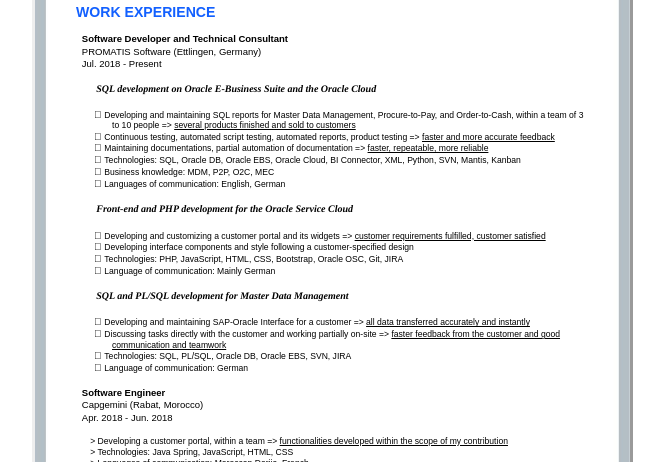
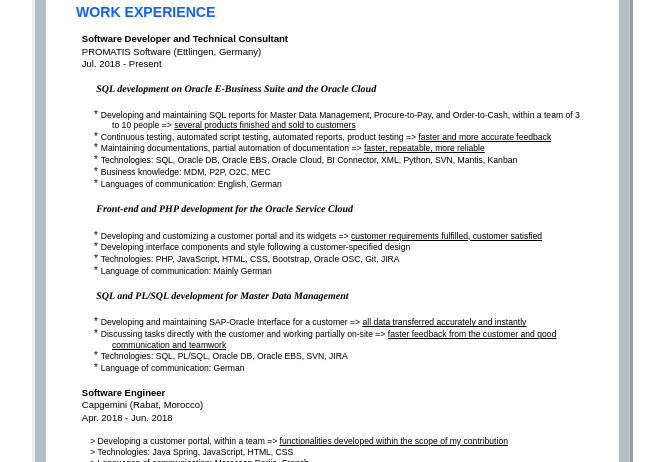
Before and after one commit to maurusian/maurusian.github.io, a Jekyll site: the page cv/index.html, which Jekyll copies as it is, in a window 1280 px wide. Shown: the part 242-704 px from the top of the page, without its empty margins (311-975 px from the left). Built offline with Jekyll 4.4.1, drawn with Linux system fonts in a browser that asks for light colours; a script that is not in the unit is left out.

Commit message:
change symbol

```diff
--- a/cv/index.html
+++ b/cv/index.html
@@ -57,24 +57,24 @@
 <div style="position:absolute;left:46.80px;top:284.65px" class="cls_011"><span class="cls_011">PROMATIS Software (Ettlingen, Germany)</span></div>
 <div style="position:absolute;left:46.80px;top:297.13px" class="cls_011"><span class="cls_011">Jul. 2018 - Present</span></div>
 <div style="position:absolute;left:61.22px;top:321.97px" class="cls_013"><span class="cls_013">SQL development on Oracle E-Business Suite and the Oracle Cloud</span></div>
-<div style="position:absolute;left:59.04px;top:348.01px" class="cls_015"><span class="cls_015"></span><span class="cls_007"> </span><span class="cls_016">   Developing and maintaining SQL reports for Master Data Management, Procure-to-Pay, and Order-to-Cash, within a team of 3</span></div>
+<div style="position:absolute;left:59.04px;top:348.01px" class="cls_015"><span class="cls_015">*</span><span class="cls_007"> </span><span class="cls_016">   Developing and maintaining SQL reports for Master Data Management, Procure-to-Pay, and Order-to-Cash, within a team of 3</span></div>
 <div style="position:absolute;left:77.06px;top:359.29px" class="cls_016"><span class="cls_016">to 10 people => </span><span class="cls_024">several products finished and sold to customers</span></div>
-<div style="position:absolute;left:59.04px;top:369.73px" class="cls_015"><span class="cls_015"></span><span class="cls_007"> </span><span class="cls_016">   Continuous testing, automated script testing, automated reports, product testing => </span><span class="cls_024">faster and more accurate feedback</span></div>
-<div style="position:absolute;left:59.04px;top:381.49px" class="cls_015"><span class="cls_015"></span><span class="cls_007"> </span><span class="cls_016">   Maintaining documentations, partial automation of documentation => </span><span class="cls_024">faster, repeatable, more reliable</span></div>
-<div style="position:absolute;left:59.04px;top:393.37px" class="cls_015"><span class="cls_015"></span><span class="cls_007"> </span><span class="cls_016">   Technologies: SQL, Oracle DB, Oracle EBS, Oracle Cloud, BI Connector, XML, Python, SVN, Mantis, Kanban</span></div>
-<div style="position:absolute;left:59.04px;top:405.25px" class="cls_015"><span class="cls_015"></span><span class="cls_007"> </span><span class="cls_016">   Business knowledge: MDM, P2P, O2C, MEC</span></div>
-<div style="position:absolute;left:59.04px;top:417.15px" class="cls_015"><span class="cls_015"></span><span class="cls_007"> </span><span class="cls_016">   Languages of communication: English, German</span></div>
+<div style="position:absolute;left:59.04px;top:369.73px" class="cls_015"><span class="cls_015">*</span><span class="cls_007"> </span><span class="cls_016">   Continuous testing, automated script testing, automated reports, product testing => </span><span class="cls_024">faster and more accurate feedback</span></div>
+<div style="position:absolute;left:59.04px;top:381.49px" class="cls_015"><span class="cls_015">*</span><span class="cls_007"> </span><span class="cls_016">   Maintaining documentations, partial automation of documentation => </span><span class="cls_024">faster, repeatable, more reliable</span></div>
+<div style="position:absolute;left:59.04px;top:393.37px" class="cls_015"><span class="cls_015">*</span><span class="cls_007"> </span><span class="cls_016">   Technologies: SQL, Oracle DB, Oracle EBS, Oracle Cloud, BI Connector, XML, Python, SVN, Mantis, Kanban</span></div>
+<div style="position:absolute;left:59.04px;top:405.25px" class="cls_015"><span class="cls_015">*</span><span class="cls_007"> </span><span class="cls_016">   Business knowledge: MDM, P2P, O2C, MEC</span></div>
+<div style="position:absolute;left:59.04px;top:417.15px" class="cls_015"><span class="cls_015">*</span><span class="cls_007"> </span><span class="cls_016">   Languages of communication: English, German</span></div>
 <div style="position:absolute;left:61.22px;top:442.35px" class="cls_013"><span class="cls_013">Front-end and PHP development for the Oracle Service Cloud</span></div>
-<div style="position:absolute;left:59.04px;top:468.51px" class="cls_015"><span class="cls_015"></span><span class="cls_007"> </span><span class="cls_016">   Developing and customizing a customer portal and its widgets => </span><span class="cls_024">customer requirements fulfilled, customer satisfied</span></div>
-<div style="position:absolute;left:59.04px;top:480.39px" class="cls_015"><span class="cls_015"></span><span class="cls_007"> </span><span class="cls_016">   Developing interface components and style following a customer-specified design</span></div>
-<div style="position:absolute;left:59.04px;top:492.15px" class="cls_015"><span class="cls_015"></span><span class="cls_007"> </span><span class="cls_016">   Technologies: PHP, JavaScript, HTML, CSS, Bootstrap, Oracle OSC, Git, JIRA</span></div>
-<div style="position:absolute;left:59.04px;top:504.03px" class="cls_015"><span class="cls_015"></span><span class="cls_007"> </span><span class="cls_016">   Language of communication: Mainly German</span></div>
+<div style="position:absolute;left:59.04px;top:468.51px" class="cls_015"><span class="cls_015">*</span><span class="cls_007"> </span><span class="cls_016">   Developing and customizing a customer portal and its widgets => </span><span class="cls_024">customer requirements fulfilled, customer satisfied</span></div>
+<div style="position:absolute;left:59.04px;top:480.39px" class="cls_015"><span class="cls_015">*</span><span class="cls_007"> </span><span class="cls_016">   Developing interface components and style following a customer-specified design</span></div>
+<div style="position:absolute;left:59.04px;top:492.15px" class="cls_015"><span class="cls_015">*</span><span class="cls_007"> </span><span class="cls_016">   Technologies: PHP, JavaScript, HTML, CSS, Bootstrap, Oracle OSC, Git, JIRA</span></div>
+<div style="position:absolute;left:59.04px;top:504.03px" class="cls_015"><span class="cls_015">*</span><span class="cls_007"> </span><span class="cls_016">   Language of communication: Mainly German</span></div>
 <div style="position:absolute;left:61.22px;top:529.35px" class="cls_013"><span class="cls_013">SQL and PL/SQL development for Master Data Management</span></div>
-<div style="position:absolute;left:59.04px;top:555.39px" class="cls_015"><span class="cls_015"></span><span class="cls_007"> </span><span class="cls_016">   Developing and maintaining SAP-Oracle Interface for a customer => </span><span class="cls_024">all data transferred accurately and instantly</span></div>
-<div style="position:absolute;left:59.04px;top:567.27px" class="cls_015"><span class="cls_015"></span><span class="cls_007"> </span><span class="cls_016">   Discussing tasks directly with the customer and working partially on-site => </span><span class="cls_024">faster feedback from the customer and good</span></div>
+<div style="position:absolute;left:59.04px;top:555.39px" class="cls_015"><span class="cls_015">*</span><span class="cls_007"> </span><span class="cls_016">   Developing and maintaining SAP-Oracle Interface for a customer => </span><span class="cls_024">all data transferred accurately and instantly</span></div>
+<div style="position:absolute;left:59.04px;top:567.27px" class="cls_015"><span class="cls_015">*</span><span class="cls_007"> </span><span class="cls_016">   Discussing tasks directly with the customer and working partially on-site => </span><span class="cls_024">faster feedback from the customer and good</span></div>
 <div style="position:absolute;left:77.06px;top:578.55px" class="cls_024"><span class="cls_024">communication and teamwork</span></div>
-<div style="position:absolute;left:59.04px;top:588.90px" class="cls_015"><span class="cls_015"></span><span class="cls_007"> </span><span class="cls_016">   Technologies: SQL, PL/SQL, Oracle DB, Oracle EBS, SVN, JIRA</span></div>
-<div style="position:absolute;left:59.04px;top:600.78px" class="cls_015"><span class="cls_015"></span><span class="cls_007"> </span><span class="cls_016">   Language of communication: German</span></div>
+<div style="position:absolute;left:59.04px;top:588.90px" class="cls_015"><span class="cls_015">*</span><span class="cls_007"> </span><span class="cls_016">   Technologies: SQL, PL/SQL, Oracle DB, Oracle EBS, SVN, JIRA</span></div>
+<div style="position:absolute;left:59.04px;top:600.78px" class="cls_015"><span class="cls_015">*</span><span class="cls_007"> </span><span class="cls_016">   Language of communication: German</span></div>
 <div style="position:absolute;left:46.80px;top:625.98px" class="cls_010"><span class="cls_010">Software Engineer</span></div>
 <div style="position:absolute;left:46.80px;top:637.98px" class="cls_011"><span class="cls_011">Capgemini (Rabat, Morocco)</span></div>
 <div style="position:absolute;left:46.80px;top:650.94px" class="cls_011"><span class="cls_011">Apr. 2018 - Jun. 2018</span></div>
```
